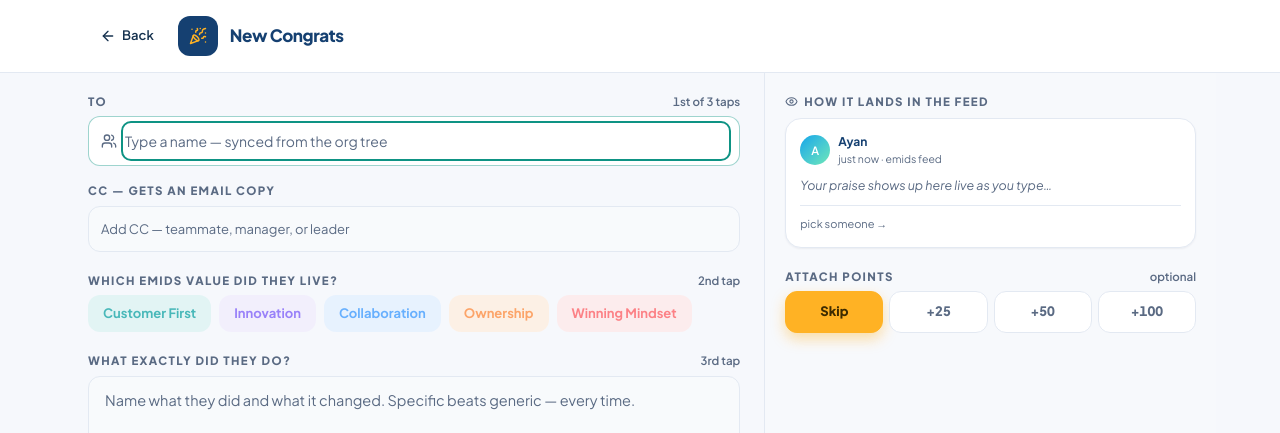
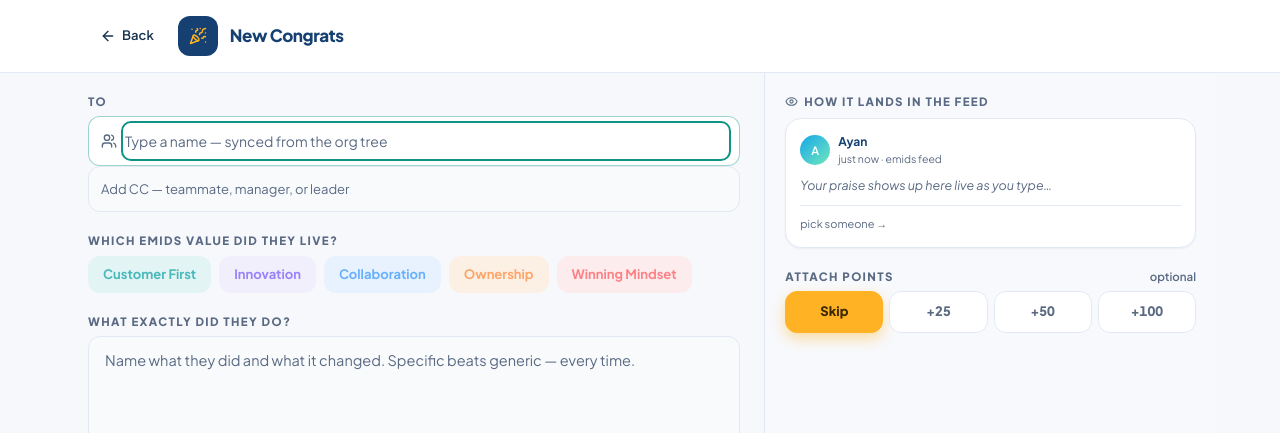
Before and after one commit to syed-ayan-emids/rewards_recog, a React (Vite) app: page / in a window 1280 px wide. Both pictures are taken after a click on the button "Recognize a teammate". Shown: the top 433 px of the page. Built offline with nearby package versions, Linux system fonts and the light colour scheme; the HTML template or start-up script is replaced by a standard one.

Commit message:
UI: hero min-height and flush button, remove CC label and tap hints, remove card sparkles, main top margin

```diff
--- a/src/App.tsx
+++ b/src/App.tsx
@@ -175,7 +175,7 @@ function Shell() {
         </div>
       </header>
 
-      <main className="mx-auto max-w-[1560px] px-5 pb-28 pt-8 lg:px-10 lg:pb-16 xl:pt-[72px]">
+      <main className="mx-auto mt-2.5 max-w-[1560px] px-5 pb-28 pt-8 lg:px-10 lg:pb-16 xl:pt-[72px]">
         <div key={screen} className="page-fade">
           {screen === 'home' && <HomeScreen />}
           {screen === 'rewards' && <RewardsScreen />}
--- a/src/components/Composer.tsx
+++ b/src/components/Composer.tsx
@@ -119,7 +119,6 @@ export default function Composer({ open, preset }: { open: boolean; preset?: { t
             {/* To */}
             <label className="mb-1.5 flex items-center justify-between text-[11.5px] font-extrabold uppercase tracking-[0.12em] text-muted">
               <span>To</span>
-              {!toSel.length && <span className="tnum normal-case tracking-normal font-semibold">1st of 3 taps</span>}
             </label>
             <div
               className="flex min-h-12 flex-wrap items-center gap-2 rounded-xl border border-line bg-slate-50 px-3 py-2 transition focus-within:border-brand/40 focus-within:bg-white"
@@ -155,9 +154,6 @@ export default function Composer({ open, preset }: { open: boolean; preset?: { t
             )}
 
             {/* CC */}
-            <label className="mb-1.5 mt-4 flex items-center justify-between text-[11.5px] font-extrabold uppercase tracking-[0.12em] text-muted">
-              <span>CC — gets an email copy</span>
-            </label>
             <div
               className="flex min-h-11 flex-wrap items-center gap-2 rounded-xl border border-line bg-slate-50 px-3 py-2 transition focus-within:border-brand/40 focus-within:bg-white"
             >
@@ -199,7 +195,6 @@ export default function Composer({ open, preset }: { open: boolean; preset?: { t
             {/* Value */}
             <label className="mb-1.5 mt-5 flex items-center justify-between text-[11.5px] font-extrabold uppercase tracking-[0.12em] text-muted">
               <span>Which emids value did they live?</span>
-              <span className="tnum normal-case tracking-normal font-semibold">2nd tap</span>
             </label>
             <div className="flex flex-wrap gap-2">
               {VALUE_KEYS.map((k) => {
@@ -228,7 +223,6 @@ export default function Composer({ open, preset }: { open: boolean; preset?: { t
             {/* Message */}
             <label className="mb-1.5 mt-5 flex items-center justify-between text-[11.5px] font-extrabold uppercase tracking-[0.12em] text-muted">
               <span>What exactly did they do?</span>
-              <span className="tnum normal-case tracking-normal font-semibold">3rd tap</span>
             </label>
             <div className="rounded-xl border border-line bg-slate-50 transition focus-within:border-brand/40 focus-within:bg-white">
               <textarea
--- a/src/screens/Home.tsx
+++ b/src/screens/Home.tsx
@@ -1,5 +1,5 @@
 import React from 'react'
-import { CalendarClock, Sparkles, Trophy, Users } from 'lucide-react'
+import { CalendarClock, Trophy, Users } from 'lucide-react'
 import { Avatar, Btn, Card } from '../ui'
 import EoQShowcase from '../components/EoQShowcase'
 import Mascot from '../components/Mascot'
@@ -15,10 +15,10 @@ export default function HomeScreen() {
   return (
     <div>
       {/* Dominating hero */}
-      <div className="relative isolate mb-16">
+      <div className="relative isolate mb-16 flex min-h-[236px] items-center">
         <HeroBackdrop />
         <Mascot />
-        <div className="relative z-10 flex flex-col items-start justify-between gap-6 xl:flex-row xl:items-center">
+        <div className="relative z-10 flex w-full flex-col items-start justify-between gap-6 xl:flex-row xl:items-center">
           <h1 className="max-w-3xl text-[clamp(2.5rem,4.6vw,3.75rem)] font-extrabold leading-[1.06] tracking-[-0.03em] text-white">
             Hello Ayan — someone had a great week.{' '}
             <span className="relative inline-block">
@@ -28,7 +28,7 @@ export default function HomeScreen() {
               </svg>
             </span>
           </h1>
-          <Btn variant="primary" size="lg" className="shrink-0 shadow-[0_10px_24px_rgba(14,147,132,0.35)] xl:mr-[26px]" onClick={() => setComposer({ open: true })}>
+          <Btn variant="primary" size="lg" className="shrink-0 shadow-[0_10px_24px_rgba(14,147,132,0.35)]" onClick={() => setComposer({ open: true })}>
             Recognize a teammate
           </Btn>
         </div>
@@ -66,8 +66,6 @@ export default function HomeScreen() {
         {/* Total reward balance — bank card */}
         <Card className="bank-aurora relative h-full overflow-hidden">
             <div className="relative flex h-full flex-col p-4">
-              <Sparkles size={42} className="absolute -right-2 -top-3 text-violet/30" aria-hidden />
-              <Sparkles size={22} className="absolute right-10 top-8 text-violet/20" aria-hidden />
               <div className="flex items-start justify-between gap-2">
                 <img src="/emids-logo-tight.png" alt="emids" className="mt-0.5 h-4 w-auto shrink-0" />
               </div>
```
